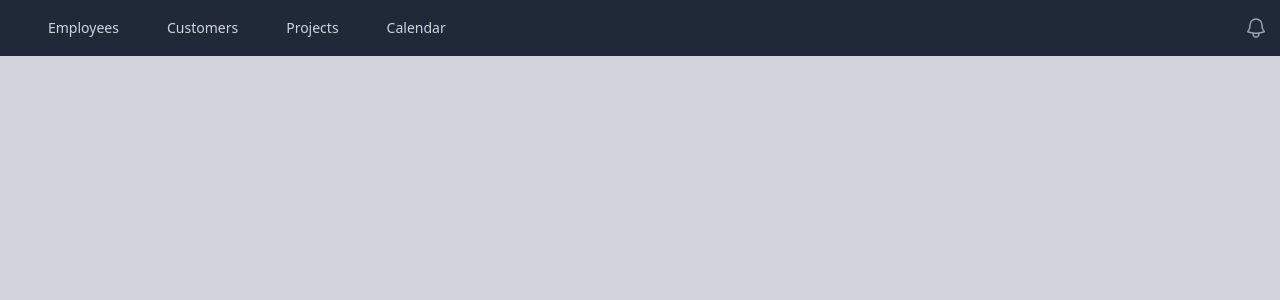
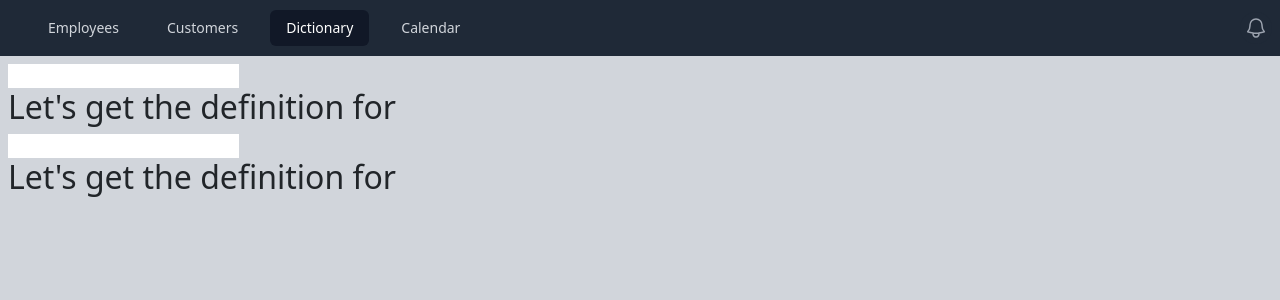
Before and after one commit to JDemlow/react-twenty-hours-project, a React (Create React App) app: page /dictionary in a window 1280 px wide. Shown: the top 300 px of the page. Built offline with nearby package versions, Linux system fonts and the light colour scheme.

Commit message:
basic useEffect practice

```diff
--- a/src/App.js
+++ b/src/App.js
@@ -8,6 +8,7 @@ import Header from "./components/Header";
 import Employees from "./pages/Employees";
 import { BrowserRouter, Routes, Route } from "react-router-dom";
 import Customers from "./pages/Customers";
+import Dictionary from "./components/Dictionary";
 
 function App() {
   return (
@@ -15,7 +16,7 @@ function App() {
       <Header>
         <Routes>
           <Route path="/employees" element={<Employees />} />
-
+          <Route path="/dictionary" element={<Dictionary />} />
           <Route path="/customers" element={<Customers />} />
         </Routes>
       </Header>
--- /dev/null
+++ b/src/components/Dictionary.js
@@ -0,0 +1,36 @@
+import { useState, useEffect } from "react";
+export default function Dictionary() {
+  const [word, setWord] = useState("");
+  const [word2, setWord2] = useState("");
+
+  useEffect(() => {
+    console.log("State Updated ", word);
+  }, [word]);
+
+  useEffect(() => {
+    console.log("State Updated ", word2);
+  }, [word2]);
+
+  //no dependency array --> update for any state change
+  //empty dependency array --> execute once
+  //passing in data --> only execute when those state variables are changed
+
+  return (
+    <>
+      <input
+        type="text"
+        onChange={(e) => {
+          setWord(e.target.value);
+        }}
+      />
+      <h2>Let's get the definition for {word}</h2>
+      <input
+        type="text"
+        onChange={(e) => {
+          setWord2(e.target.value);
+        }}
+      />
+      <h2>Let's get the definition for {word2}</h2>
+    </>
+  );
+}
--- a/src/components/Header.js
+++ b/src/components/Header.js
@@ -6,7 +6,7 @@ import { NavLink } from "react-router-dom";
 const navigation = [
   { name: "Employees", href: "/Employees" },
   { name: "Customers", href: "/Customers" },
-  { name: "Projects", href: "/other" },
+  { name: "Dictionary", href: "/dictionary" },
   { name: "Calendar", href: "/other2" },
 ];
 
@@ -97,7 +97,12 @@ export default function Header(props) {
           </>
         )}
       </Disclosure>
-      <div className="bg-gray-300 min-h-screen p-2"> {props.children} </div>
+      <div className="bg-gray-300">
+        <div className="max-w-7xl mx-auto min-h-screen p-2">
+          {" "}
+          {props.children}{" "}
+        </div>
+      </div>
     </>
   );
 }
```
